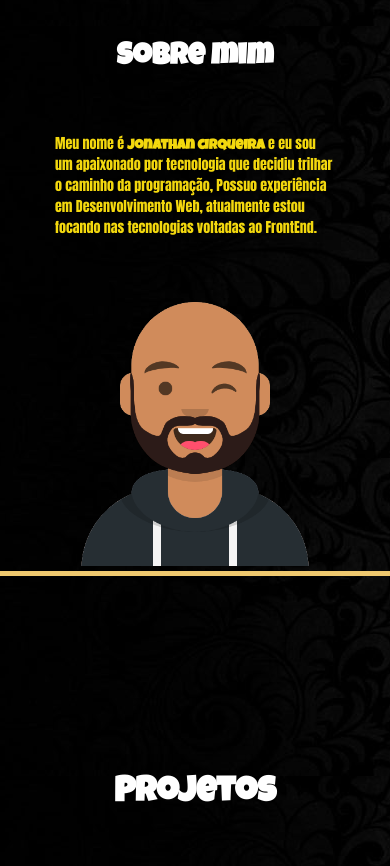
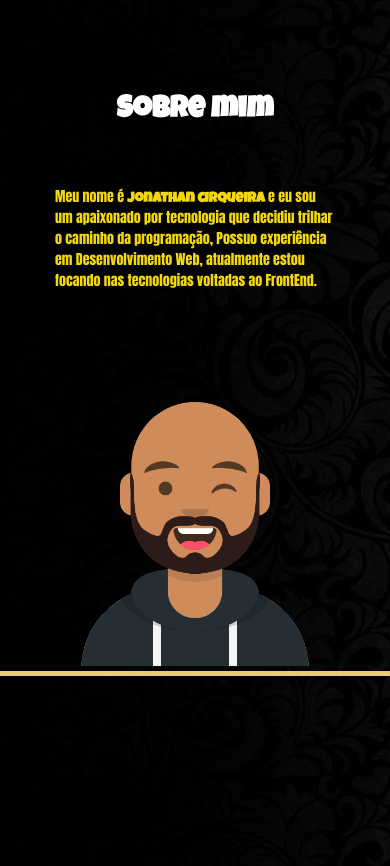
Before and after one commit to JonathanCirqueira/Portfolio, a website: page index.html in a window 390 px wide. Shown: the part 724-1590 px from the top of the page. Drawn offline with nearby package versions, Linux system fonts and the light colour scheme.

Commit message:
padding-top img-2

```diff
--- a/styles.css
+++ b/styles.css
@@ -440,13 +440,13 @@ body {
     .img-avatar {
         width: 300px;
         margin-left: 35px;
-        padding-top: 17px;
+        padding-top: 70px;
     }
 
     #img-avatar2 {
         margin-right: 35px;
         padding-top: 0px;
-        margin-top: -87px;
+        margin-top: -40px;
     }
 
     .caixa1 {
```
